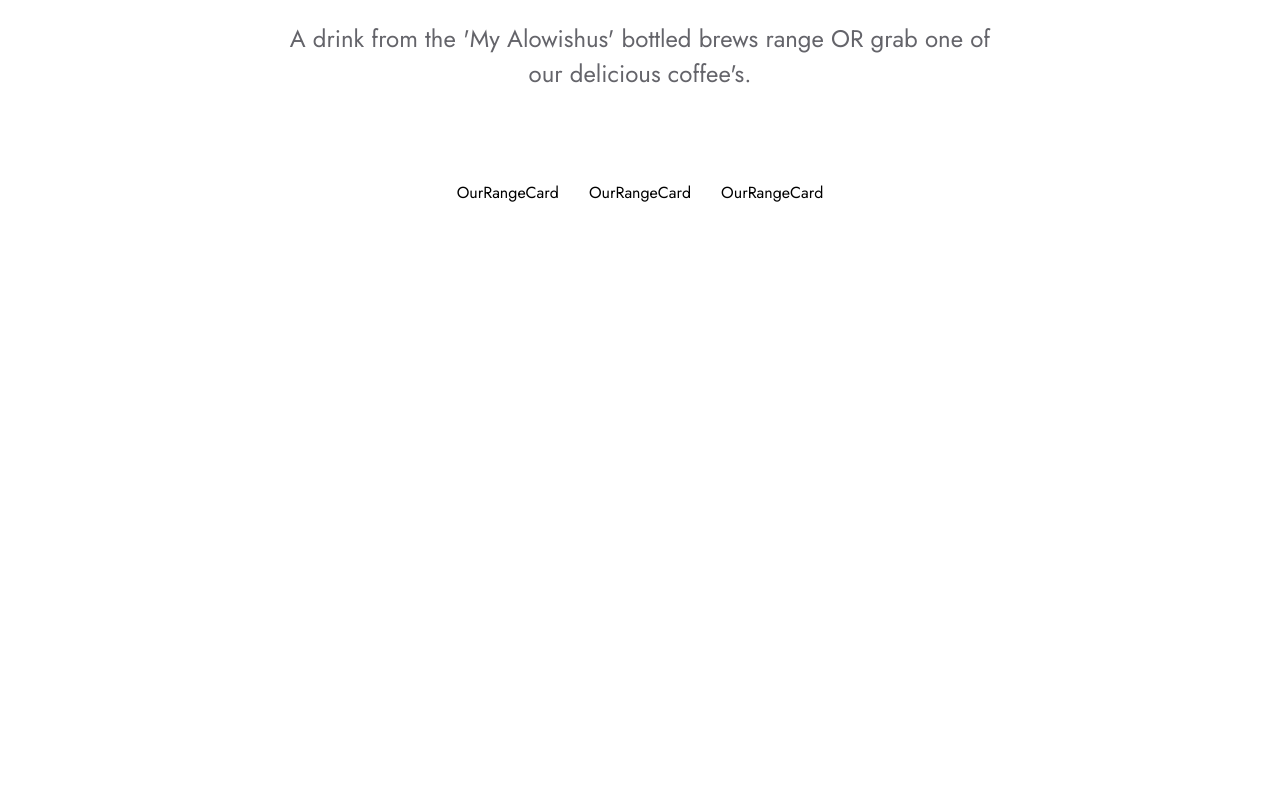
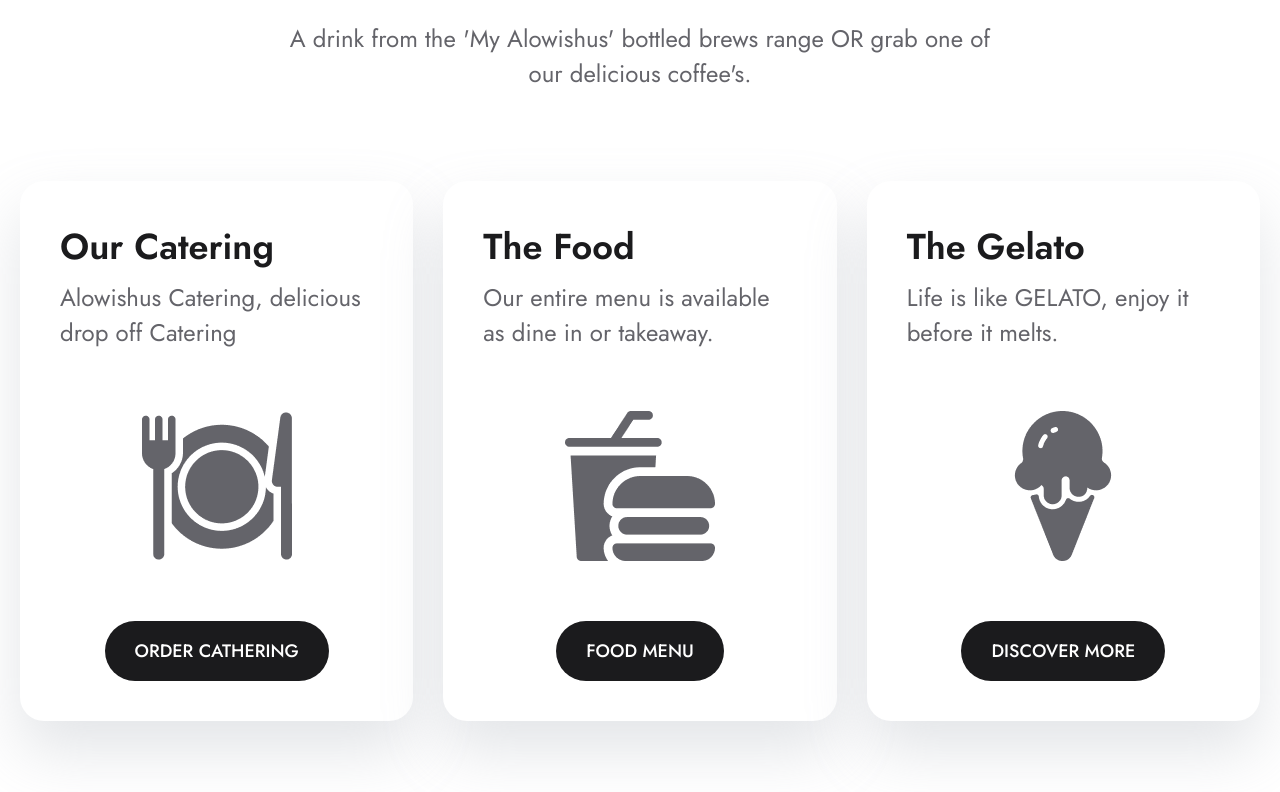
Before and after one commit to ViniVanC/day18-19-online-coffee-shop, a React (Vite) app: page / in a window 1280 px wide. Shown: the part 948-1740 px from the top of the page. Before the commit the page ends 1228 px from the top, so only its background shows below. Built offline with nearby package versions, Linux system fonts and the light colour scheme.

Commit message:
updated OurRangeCard.jsx

```diff
--- a/src/components/OurRange/OurRangeCard.jsx
+++ b/src/components/OurRange/OurRangeCard.jsx
@@ -7,5 +7,20 @@
   imgSrc,
   delay,
 }) => {
-  return <div>OurRangeCard</div>;
+  return (
+    <div
+      className="rounded-[24px] bg-white p-[40px]"
+      style={{
+        boxShadow: "0px 30px 60px rgba(163, 168, 179, 0.3)",
+        flex: "0 1 33.3%",
+      }}
+    >
+      <h3 className="mb-2 text-[36px] font-semibold leading-[144%] text-black">
+        {title}
+      </h3>
+      <p className="paragraph">{description}</p>
+      <img className="my-[60px] mx-auto" src={imgSrc} alt="icon" />
+      <button className="btn mx-auto">{btnText}</button>
+    </div>
+  );
 };
```
